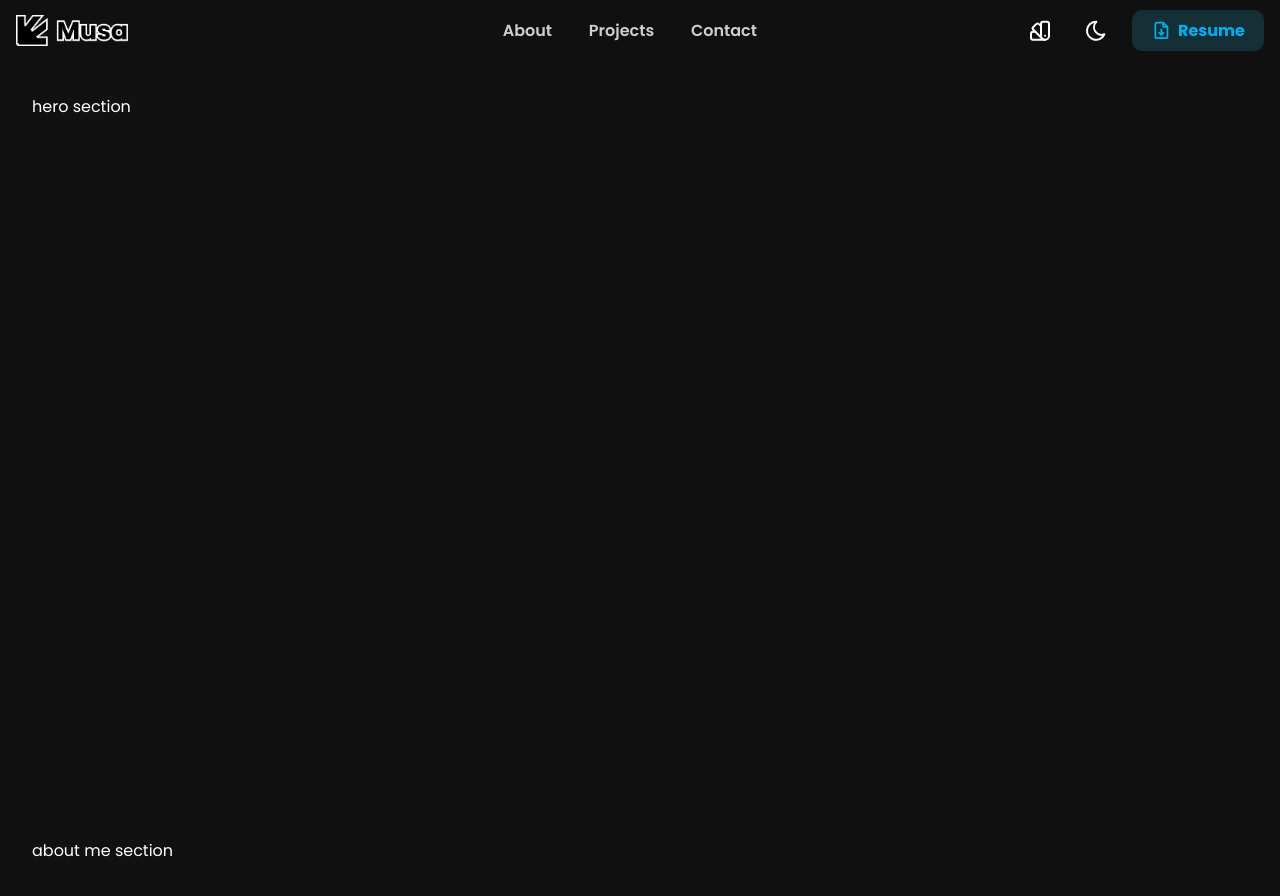
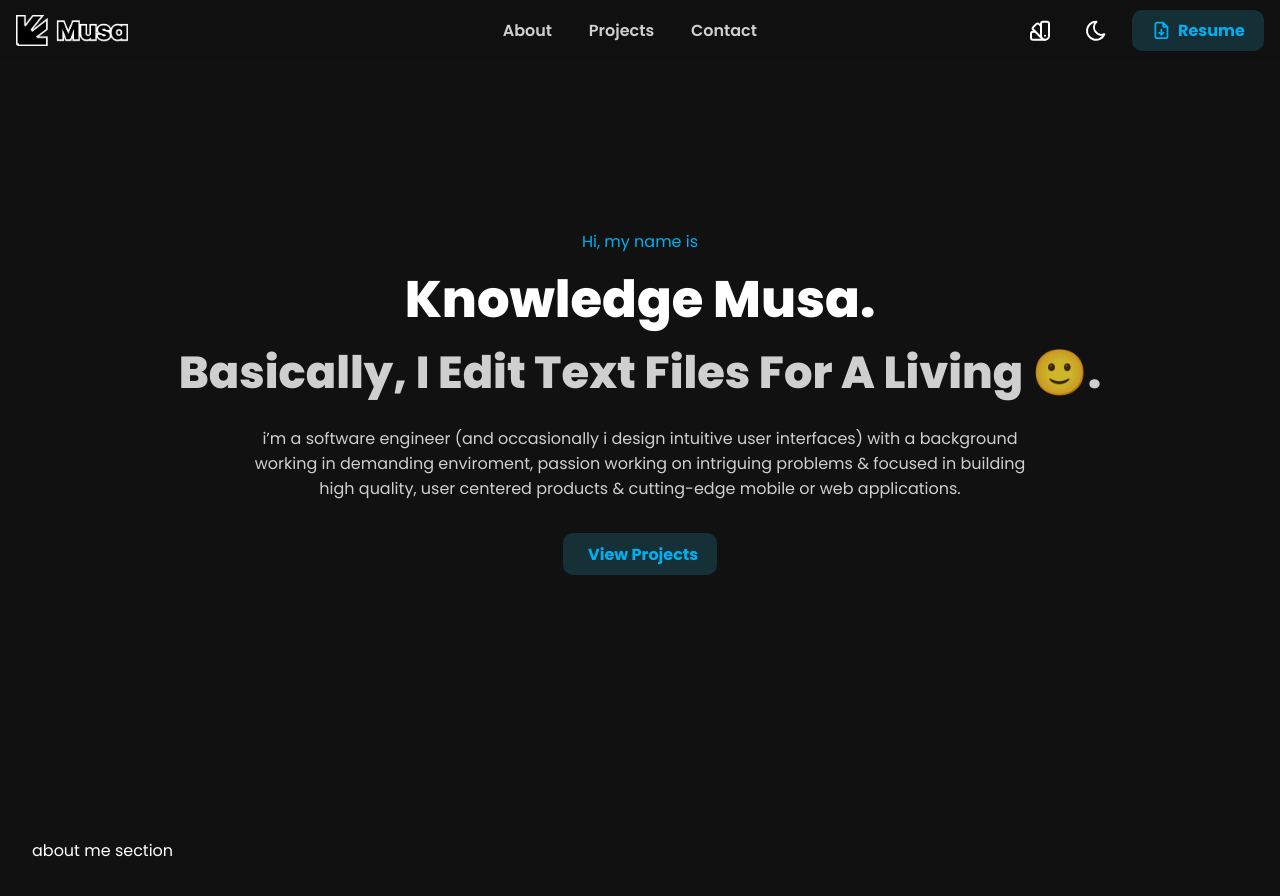
Before and after one commit to huboh/huboh, a React (Create React App) app: page / in a window 1280 px wide. Shown: the top 896 px of the page. Built offline with nearby package versions, Linux system fonts and the light colour scheme.

Commit message:
🤙 CHORE: build hero section & add styles

```diff
--- /dev/null
+++ b/src/views/Home/Sections/HeroSection/hero-section.scss
@@ -0,0 +1,44 @@
+.hero-section {
+  display: flex;
+  align-items: center;
+  justify-content: center;
+
+  .hero-section-wrapper {
+    width: 100%;
+
+    .main-header {
+      line-height: 1;
+      margin: 0.4em 0;
+    }
+
+    .secondary-header {
+      margin-bottom: 0.6em;
+    }
+
+    .paragraph-text {
+      max-width: 50rem;
+      margin: 0 auto;
+      margin-bottom: 2em;
+    }
+
+    .hero-cta {
+      margin: 0 auto;
+    }
+  }
+
+  @media screen and (min-width: 760px) {
+    .hero-section-wrapper {
+      width: 80%;
+
+      .main-header {
+        margin-bottom: 0.4em;
+      }
+    }
+  }
+
+  @media screen and (min-width: 860px) {
+    .hero-section-wrapper {
+      width: 85%;
+    }
+  }
+}
--- a/src/views/Home/Sections/HeroSection/index.tsx
+++ b/src/views/Home/Sections/HeroSection/index.tsx
@@ -1,15 +1,42 @@
+import "./hero-section.scss";
 import { FC } from "react";
+
+import Text from "../../../../components/Text";
 import Section from "../../../../components/Section";
 
-export interface HeroSectionProps { }
+const HeroSection: FC = () => {
+  const primaryHeaderText = "knowledge musa.";
+  const secondaryHeaderText = "basically, i edit text files for a living 🙂.";
+  const shortParagraphText = `i’m a software engineer (and occasionally i design intuitive user interfaces) with a background working in demanding enviroment, passion working on intriguing problems & focused in building high quality, user centered products & cutting-edge mobile or web applications.`;
 
-
-const HeroSection: FC<HeroSectionProps> = () => (
-  <Section id="hero">
-    hero section
-  </Section>
-);
-
+  return (
+    <Section id="hero" className="hero-section" textAlignment="center">
+      <div className="hero-section-wrapper">
+        <Text.Colored
+          text="Hi, my name is"
+        />
+        <Text.Header.H1
+          text={ primaryHeaderText }
+          showFullStop={ false }
+          className={ "hero-text main-header" }
+        />
+        <Text.Header.H2
+          color={ "grey" }
+          showFullStop={ false }
+          text={ secondaryHeaderText }
+          className={ "hero-text secondary-header" }
+        />
+        <Text.Paragraph
+          text={ shortParagraphText }
+          className={ "hero-text paragraph-text" }
+        />
+        <a className={ `button button-link hero-cta` } href={ "#projects" } >
+          <span className='text-wrapper' children="view projects" />
+        </a>
+      </div>
+    </Section>
+  );
+};
 
 export {
   HeroSection as default
```
